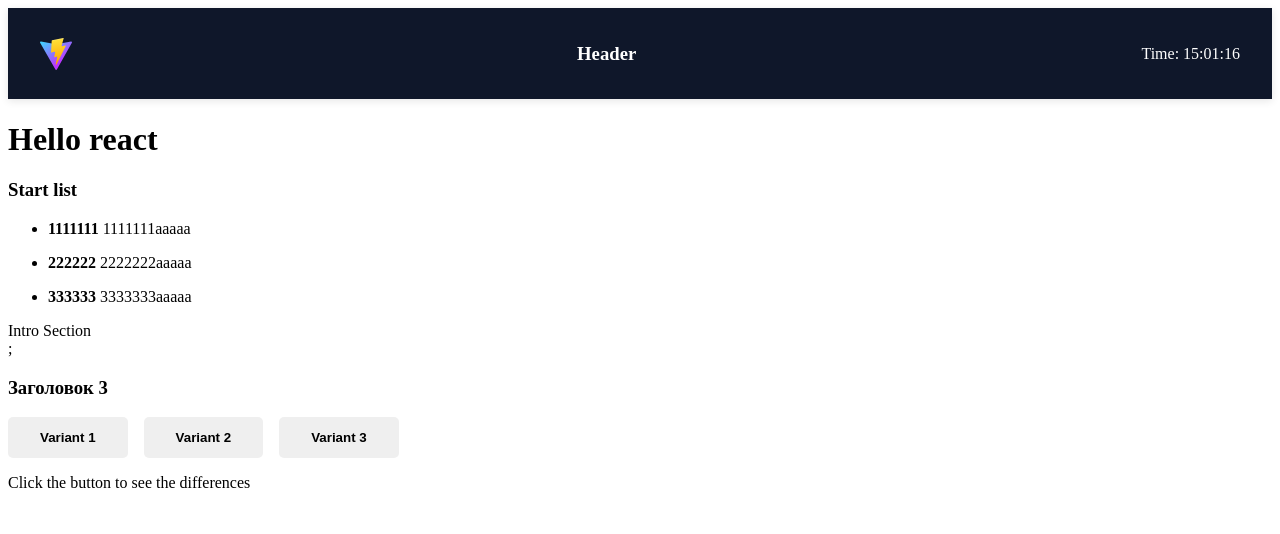
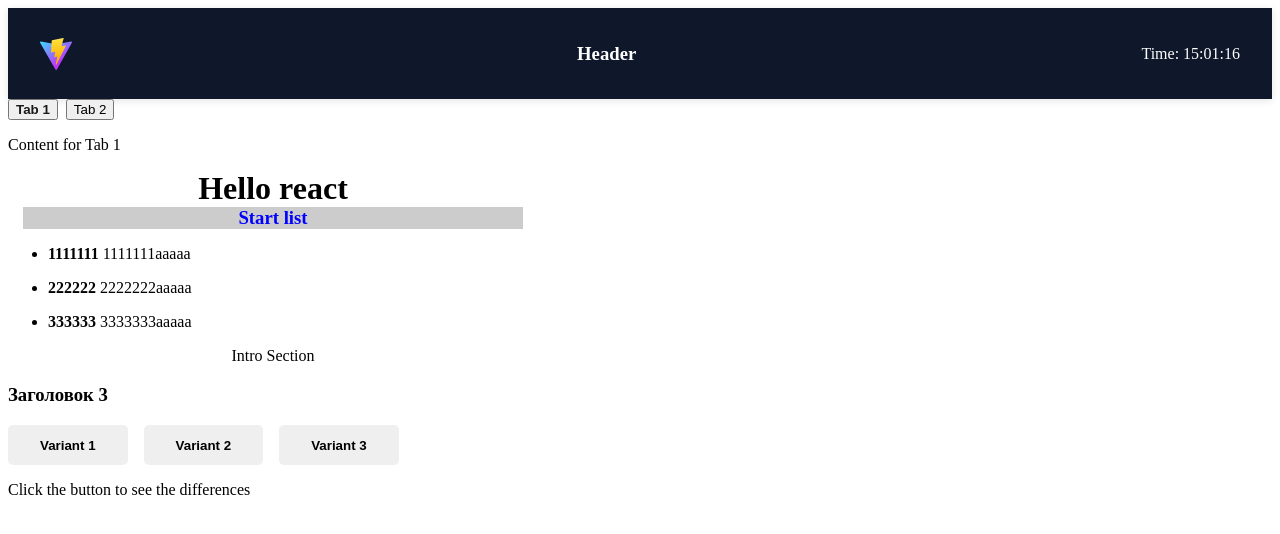
Before and after one commit to leo-moon/vite-project, a React (Vite) app: page / in a window 1280 px wide. Shown: the top 534 px of the page. Built offline with nearby package versions, Linux system fonts and the light colour scheme.

Commit message:
new file TabSection

```diff
--- a/src/App.jsx
+++ b/src/App.jsx
@@ -1,35 +1,23 @@
-import { useState } from 'react';
 import './App.css';
 import Header from './components/Header/Header.jsx';
 import MainSection from './components/MainSection/MainSection.jsx';
-import Learning from './components/Learning.jsx';
-import Button from './components/Button/Button.jsx';
 import IntroSection from './components/IntroSection/introSection.jsx';
+import TabSection from './components/TabSection/TabSection.jsx';
 
 export default function App() {
-  const [contentType, setContentType] = useState(null);
-
-  function handleClick(type) {
-    // console.log('Button clicked!!!', differences[type]);
-    setContentType(type);
-  }
-  // test repo
   //   let tabContent = null;
   //   if (contentType) {
   //     tabContent = <p>{differences[contentType]}</p>;
   //   } else {
   //     tabContent = <p>Click the button to see the differences</p>;
   //   }
-
-  //   console.log('content', content);
-
-  //   console.log('differences', differences[content]);
   return (
     <>
       <Header />
       <main>
+        <TabSection />
         <IntroSection />
-        <MainSection contentType={contentType} handleClick={handleClick} />
+        <MainSection />
       </main>
     </>
   );
--- a/src/components/IntroSection/introSection.jsx
+++ b/src/components/IntroSection/introSection.jsx
@@ -7,18 +7,22 @@ import Learning from '../Learning.jsx';
 export default function IntroSection() {
   return (
     <>
-      <h1>Hello react</h1>
-      <section className="centered">
-        <h3>Start list</h3>
+      <h1 className="centered">Hello react</h1>
+      <section>
+        <h3
+          className="centered"
+          style={{ color: 'blue', backgroundColor: '#ccc' }}
+        >
+          Start list
+        </h3>
         <ul>
           {ports.map((item) => (
             <Learning key={item.title} {...item} />
           ))}
         </ul>
         {/* </section> */}
-        Intro Section
+        <p className="centered">Intro Section</p>
       </section>
-      ;
     </>
   );
 }
--- a/src/components/MainSection/MainSection.jsx
+++ b/src/components/MainSection/MainSection.jsx
@@ -1,13 +1,15 @@
+import { useState } from 'react';
 import { differences } from '../../data';
 import Button from '../Button/Button.jsx';
 
-export default function MainSection({ contentType, handleClick }) {
-  //   const [contentType, setContentType] = useState(null);
+// export default function MainSection({ contentType, handleClick }) {
+export default function MainSection() {
+  const [contentType, setContentType] = useState(null);
 
-  //   function handleClick(type) {
-  //     // console.log('Button clicked!!!', differences[type]);
-  //     setContentType(type);
-  //   }
+  function handleClick(type) {
+    // console.log('Button clicked!!!', differences[type]);
+    setContentType(type);
+  }
 
   return (
     <section>
--- /dev/null
+++ b/src/components/TabSection/TabSection.jsx
@@ -0,0 +1,29 @@
+import './TabSection.css';
+import { useState } from 'react';
+
+export default function TabSection() {
+  const [activeTab, setActiveTab] = useState('tab1');
+
+  return (
+    <div>
+      <div className="tab-buttons">
+        <button
+          className={activeTab === 'tab1' ? 'active' : ''}
+          onClick={() => setActiveTab('tab1')}
+        >
+          Tab 1
+        </button>
+        <button
+          className={activeTab === 'tab2' ? 'active' : ''}
+          onClick={() => setActiveTab('tab2')}
+        >
+          Tab 2
+        </button>
+      </div>
+      <div className="tab-content">
+        {activeTab === 'tab1' && <p>Content for Tab 1</p>}
+        {activeTab === 'tab2' && <p>Content for Tab 2</p>}
+      </div>
+    </div>
+  );
+}
--- a/src/index.css
+++ b/src/index.css
@@ -67,9 +67,13 @@ button:focus-visible {
   }
 } */
 
-centered {
-  display: flex;
+.centered {
+  /* display: flex;
   flex-direction: column;
   align-items: center;
-  justify-content: center;
+  justify-content: center; */
+  text-align: center;
+  max-width: 500px;
+  min-width: 250px;
+  margin: 0 0 auto 15px;
 }
```
